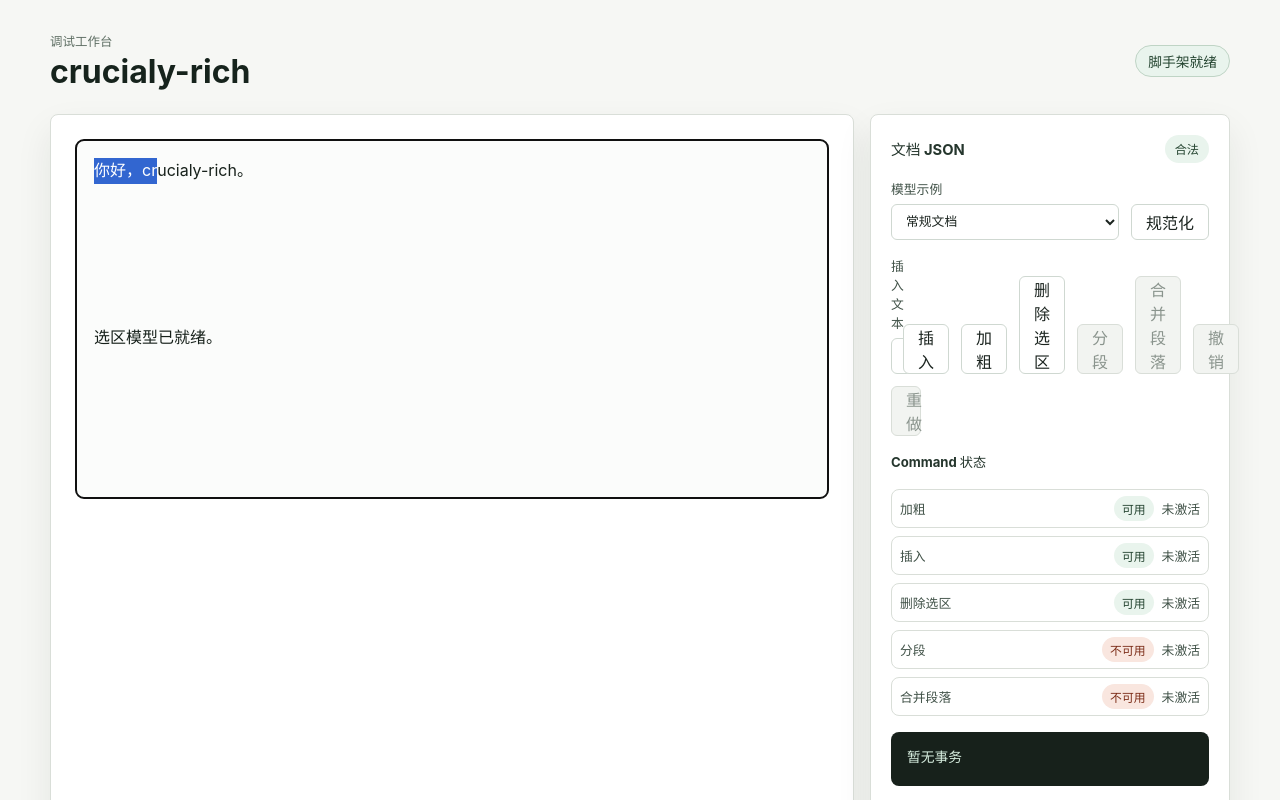
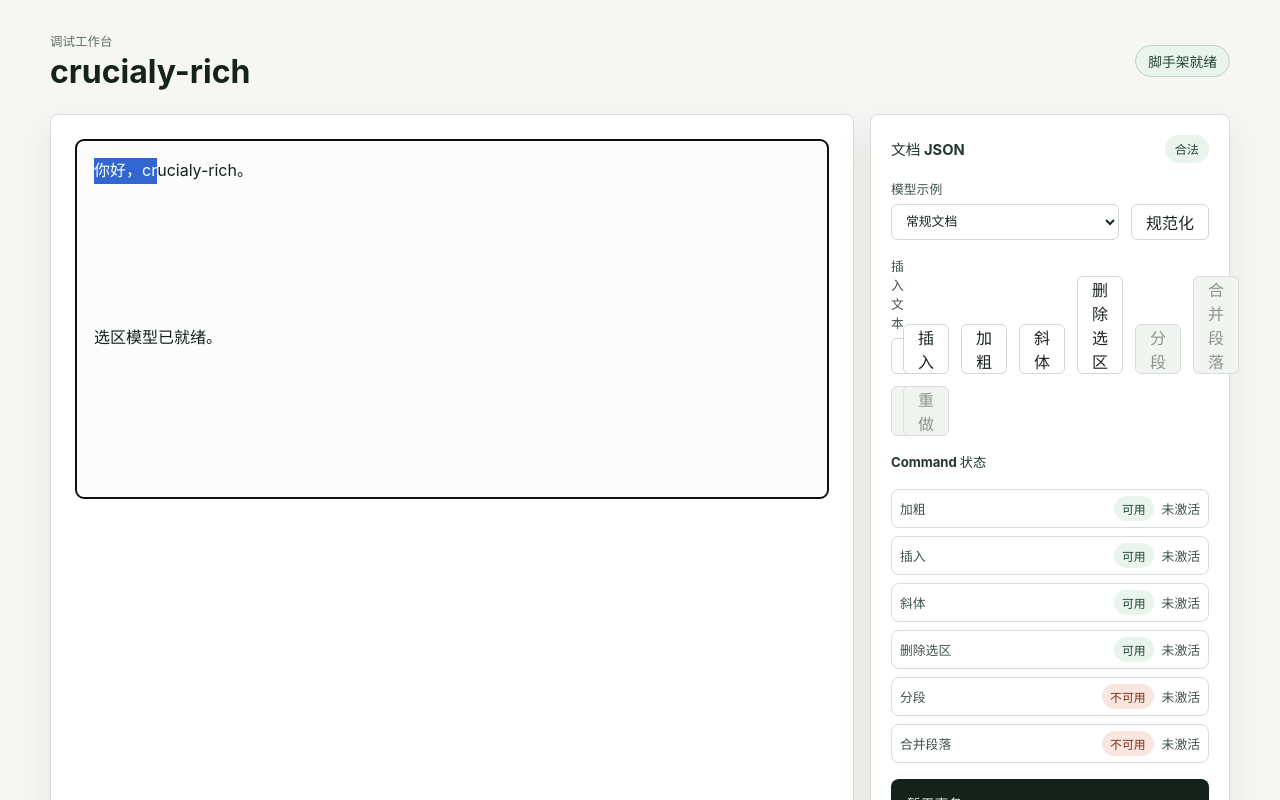
Before and after one commit to QDyanbing/crucialy-rich, a React (Vite) app in the folder apps/demo/: page / in a window 1280 px wide. Shown: the top 800 px of the page. Built offline with nearby package versions, Linux system fonts and the light colour scheme.

Commit message:
feat: add demo italic control

```diff
--- a/apps/demo/src/main.tsx
+++ b/apps/demo/src/main.tsx
@@ -17,6 +17,7 @@ import {
   getHistoryShortcutAction,
   getTextInRange,
   INSERT_TEXT_COMMAND_NAME,
+  ITALIC_COMMAND_NAME,
   isValidPoint,
   MERGE_BLOCK_COMMAND_NAME,
   normalizeDocument,
@@ -108,6 +109,7 @@ const demoCommandRegistry = createDefaultCommandRegistry();
 const demoCommandDescriptors: DemoCommandDescriptor[] = [
   { label: "加粗", name: BOLD_COMMAND_NAME },
   { label: "插入", name: INSERT_TEXT_COMMAND_NAME },
+  { label: "斜体", name: ITALIC_COMMAND_NAME },
   { label: "删除选区", name: DELETE_SELECTION_COMMAND_NAME },
   { label: "分段", name: SPLIT_BLOCK_COMMAND_NAME },
   { label: "合并段落", name: MERGE_BLOCK_COMMAND_NAME },
@@ -540,6 +542,17 @@ function DemoApp() {
     );
   }
 
+  function handleItalic() {
+    applyCommandResult(
+      executeCommand(demoCommandRegistry, ITALIC_COMMAND_NAME, {
+        context: {
+          document: normalizedDocument,
+          selection: modelSelection,
+        },
+      }),
+    );
+  }
+
   function handleDeleteText() {
     applyCommandResult(
       executeCommand(demoCommandRegistry, DELETE_SELECTION_COMMAND_NAME, {
@@ -710,6 +723,13 @@ function DemoApp() {
             </button>
             <button
               type="button"
+              disabled={isCommandDisabled(ITALIC_COMMAND_NAME)}
+              onClick={handleItalic}
+            >
+              斜体
+            </button>
+            <button
+              type="button"
               disabled={isCommandDisabled(DELETE_SELECTION_COMMAND_NAME)}
               onClick={handleDeleteText}
             >
```
